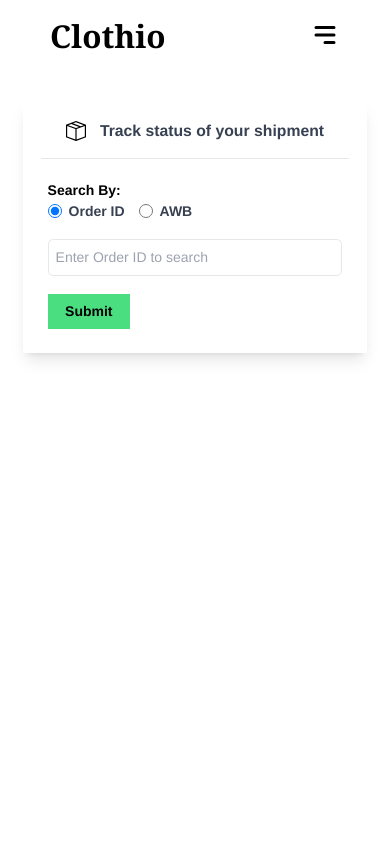
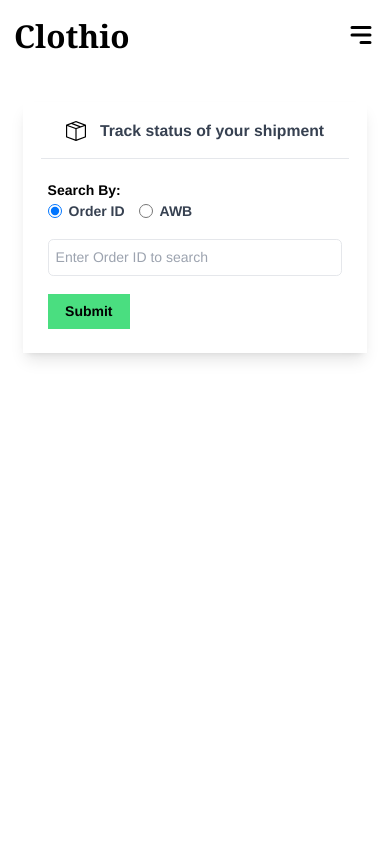
Before and after one commit to SurajDubey14/Ecommerce, a React (Vite) app: page /track-order in a window 390 px wide. Shown: the top 844 px of the page. Built offline with nearby package versions, Linux system fonts and the light colour scheme.

Commit message:
collection

```diff
--- a/src/components/Header/Header.jsx
+++ b/src/components/Header/Header.jsx
@@ -13,7 +13,7 @@
   const toggleMenu = () => setMenuOpen(!menuOpen);
 
   return (
-    <div className="flex items-center justify-around w-full px-4 pt-5 text-xl">
+    <div className="flex items-center justify-between sm:justify-around w-full px-4 pt-5 text-xl">
       {/* Logo */}
       <NavLink to="/" className="text-4xl font-bold font-serif">
         Clothio
```
